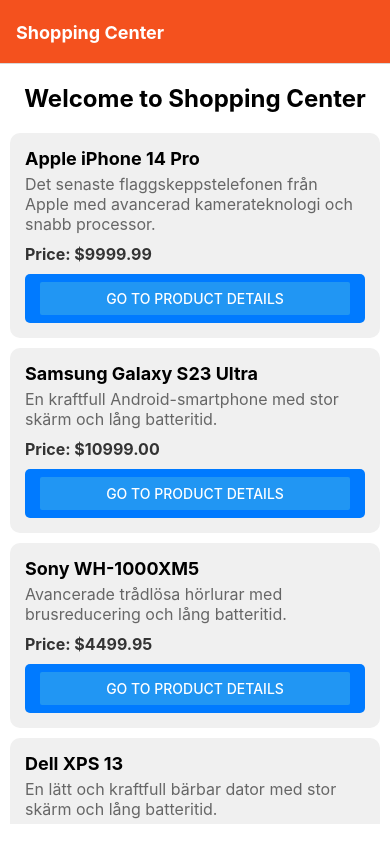
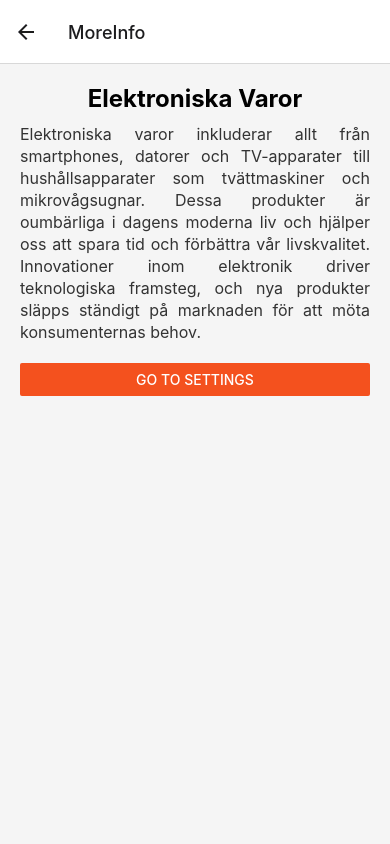
Before and after one commit to Davod0/Expo-React-navigation-intro, a React Native app: screen /TabNavigator in a window 390 px wide. Built offline with nearby package versions, Linux system fonts and the light colour scheme.

Commit message:
Implemented a new navigator (TabNavigator) and two new screens (MoreInfo and Settings), along with all necessary styling

```diff
--- a/App.tsx
+++ b/App.tsx
@@ -2,6 +2,7 @@
 import { createNativeStackNavigator } from '@react-navigation/native-stack';
 import { StatusBar } from 'expo-status-bar';
 import { Button } from 'react-native';
+import TabNavigatorScreen from './Navigator/TabNavigator';
 import CartScreen from './screens/CartScreen';
 import DetailsScreen from './screens/DetailsScreen';
 import HomeScreen from './screens/HomeScreen';
@@ -10,10 +11,11 @@
   Home: undefined;
   Details: {id: number, name: string};
   Cart: {id: number};
+  TabNavigator: undefined
+  Tab: undefined
 };
 
 export const RootStack = createNativeStackNavigator<RootStackParamList>();
-
 
 export default function App() {
   return (
@@ -26,14 +28,22 @@
         title: 'Shopping Center',
         headerStyle:{ backgroundColor: '#f4511e'},
         headerTintColor: '#fff',
-          headerTitleStyle: { fontWeight: 'bold' }
+        headerTitleStyle: { fontWeight: 'bold' },
         }}/>
-          <RootStack.Screen name="Details" component={DetailsScreen}  options={({ route }) => ({ title: route.params.name })}/>
+
+        <RootStack.Screen name="Details" component={DetailsScreen}
+        options={({ route }) => ({ title: route.params.name })}/>
+
         <RootStack.Screen name="Cart" component={CartScreen}
           options={{
              headerRight: () => (
             <Button onPress={() => alert('Alert button')} title="info" color="black"/>
         )}}/>
+
+        <RootStack.Screen name="TabNavigator" component={TabNavigatorScreen}
+        options={{
+          headerShown: false,
+        }}/>
       </RootStack.Navigator>
     </NavigationContainer>
   );
--- /dev/null
+++ b/Navigator/TabNavigator.tsx
@@ -0,0 +1,20 @@
+import { createNativeStackNavigator } from "@react-navigation/native-stack";
+import MoreInfoScreen from "../screens/tabScreens/MoreInfoScreen";
+import SettingsScreen from "../screens/tabScreens/SettingsScreen";
+
+
+export type TabStackParamList = {
+  Settings: undefined;
+  MoreInfo: undefined;
+};
+
+export const TabStack = createNativeStackNavigator<TabStackParamList>();
+
+export default function TabNavigatorScreen() {
+  return (
+    <TabStack.Navigator initialRouteName="MoreInfo" >
+      <TabStack.Screen name="MoreInfo" component={MoreInfoScreen} />
+      <TabStack.Screen name="Settings" component={SettingsScreen} />
+    </TabStack.Navigator>
+  );
+}
--- a/screens/CartScreen.tsx
+++ b/screens/CartScreen.tsx
@@ -1,5 +1,5 @@
 import { NativeStackScreenProps } from "@react-navigation/native-stack";
-import { StyleSheet, Text, View } from "react-native";
+import { Button, Pressable, StyleSheet, Text, View } from "react-native";
 import { RootStackParamList } from "../App";
 import { products } from "../data";
 
@@ -16,6 +16,13 @@
         <Text style={styles.productDescription}>{product?.description}</Text>
         <Text style={styles.productPrice}>Price: ${product?.price.toFixed(2)}</Text>
       </View>
+
+        <Pressable style={{ paddingTop: 30 }}>
+          <Button title="Go to TabNavigator" onPress={() => navigation.navigate("TabNavigator")} />
+        </Pressable>
+
+         <Button title="Go back to home page"
+        onPress={() => navigation.popToTop()} color="#f4511e"/>
     </View>
   );
 }
--- a/screens/DetailsScreen.tsx
+++ b/screens/DetailsScreen.tsx
@@ -1,7 +1,7 @@
 import { NativeStackScreenProps } from "@react-navigation/native-stack";
 import { StyleSheet, Text, TouchableOpacity, View } from "react-native";
 import { RootStackParamList } from "../App";
-import { Product, products } from "../data";
+import { products } from "../data";
 
 type Props = NativeStackScreenProps<RootStackParamList, "Details">;
 
--- a/screens/HomeScreen.tsx
+++ b/screens/HomeScreen.tsx
@@ -2,6 +2,7 @@
 import { Button, FlatList, Pressable, StyleSheet, Text, TouchableOpacity, View } from "react-native";
 import { RootStackParamList } from "../App";
 import { products } from "../data";
+
 
 type Props = NativeStackScreenProps<RootStackParamList, "Home">;
 
--- /dev/null
+++ b/screens/tabScreens/MoreInfoScreen.tsx
@@ -0,0 +1,52 @@
+
+import { NativeStackScreenProps } from '@react-navigation/native-stack';
+import React from 'react';
+import { Button, StyleSheet, Text, View } from 'react-native';
+import { TabStackParamList } from '../../Navigator/TabNavigator';
+
+
+type Props = NativeStackScreenProps<TabStackParamList, "MoreInfo">;
+
+export default function MoreInfoScreen({ navigation }: Props) {
+  return (
+    <View style={styles.container}>
+      <Text style={styles.title}>Elektroniska Varor</Text>
+
+      <Text style={styles.description}>
+        Elektroniska varor inkluderar allt från smartphones, datorer och TV-apparater till
+        hushållsapparater som tvättmaskiner och mikrovågsugnar.
+        Dessa produkter är oumbärliga i dagens moderna liv och hjälper oss att spara
+        tid och förbättra vår livskvalitet.
+        Innovationer inom elektronik driver teknologiska framsteg,
+        och nya produkter släpps ständigt på marknaden för att möta konsumenternas behov.
+      </Text>
+
+      <Button
+        title="Go to settings"
+        onPress={() => navigation.navigate('Settings')}
+        color="#f4511e"
+      />
+    </View>
+  );
+}
+
+const styles = StyleSheet.create({
+  container: {
+    flex: 1,
+    padding: 20,
+    backgroundColor: '#f5f5f5',  // Ljus bakgrundsfärg
+  },
+  title: {
+    fontSize: 24,
+    fontWeight: 'bold',
+    marginBottom: 10,
+    textAlign: 'center',
+  },
+  description: {
+    fontSize: 16,
+    color: '#333',
+    marginBottom: 20,
+    lineHeight: 22,
+    textAlign: 'justify',
+  },
+});
--- /dev/null
+++ b/screens/tabScreens/SettingsScreen.tsx
@@ -0,0 +1,35 @@
+import { NativeStackScreenProps } from '@react-navigation/native-stack';
+import React from 'react';
+import { Button, StyleSheet, Text, View } from 'react-native';
+import { TabStackParamList } from '../../Navigator/TabNavigator';
+
+type Props = NativeStackScreenProps<TabStackParamList, "Settings">;
+
+export default function SettingsScreen(props: Props) {
+  return (
+    <View style={styles.container}>
+      <Text style={styles.title}>Settings</Text>
+
+      <Button
+        title="Go back to home page"
+        onPress={() => props.navigation.popToTop()}
+        color="#f4511e"
+      />
+    </View>
+  );
+}
+
+const styles = StyleSheet.create({
+  container: {
+    flex: 1,
+    justifyContent: 'center',
+    alignItems: 'center',
+    padding: 20,
+    backgroundColor: '#f5f5f5',
+  },
+  title: {
+    fontSize: 32,
+    fontWeight: 'bold',
+    marginBottom: 20,
+  },
+});
```
Also changed, not shown: screens/TabScreen.tsx (added, +10 -0 lines). Lines whose indentation alone changed are shown as unchanged.
